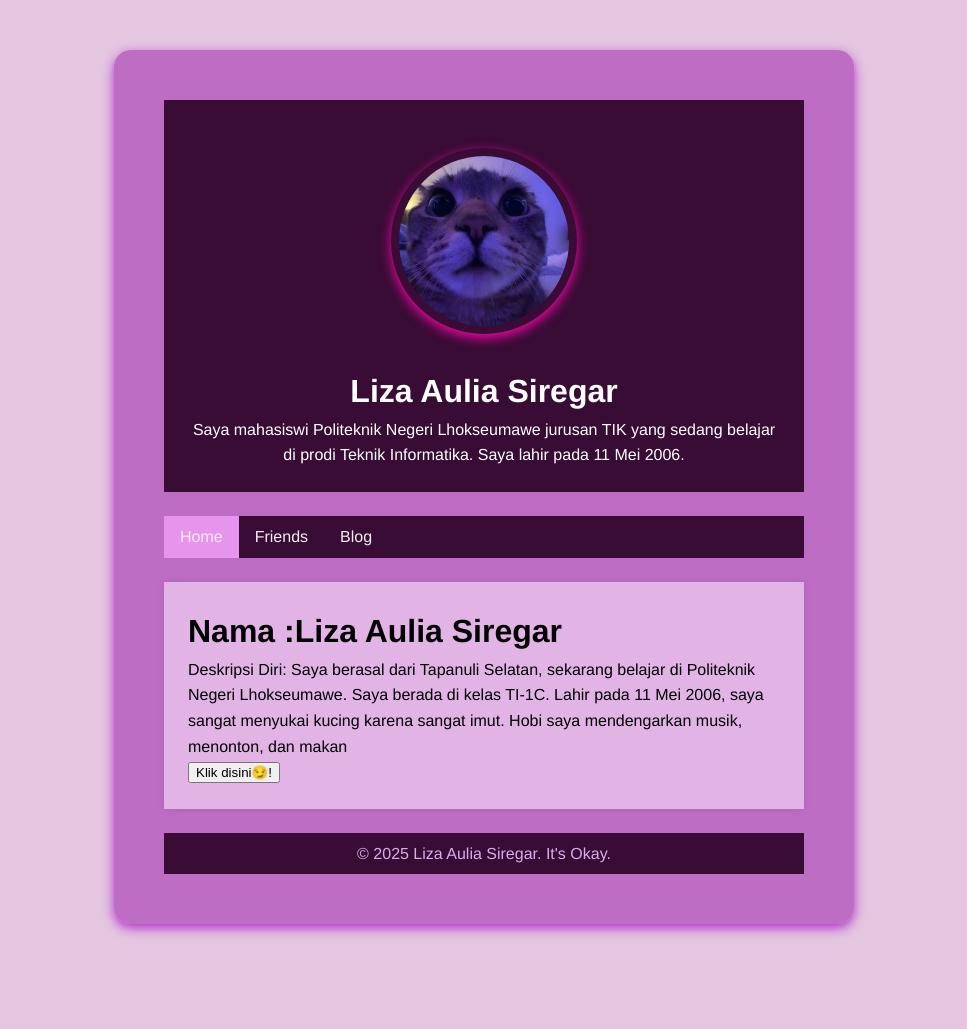
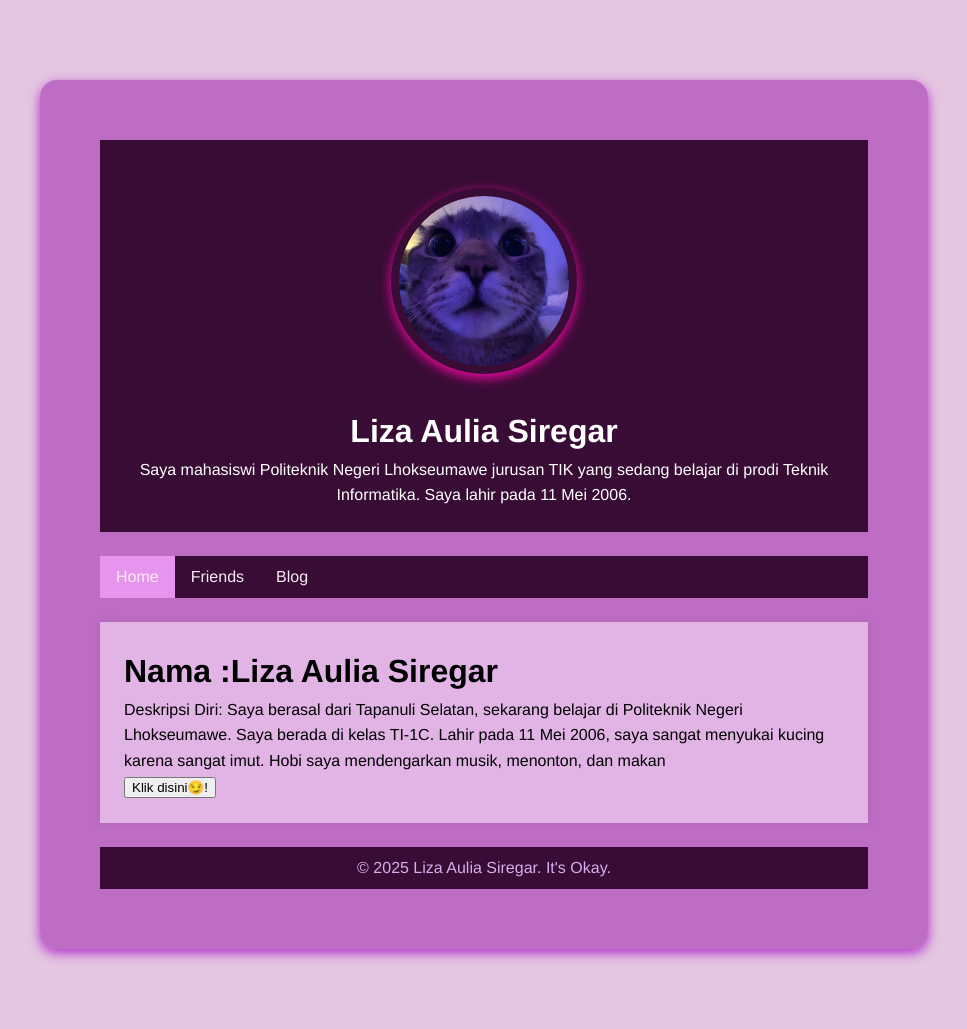
Before and after one commit to lizaauliasiregar/lizaauliasiregar.github.io, a Jekyll site: the page built from index.html, in a window 1280 px wide. Shown: the whole page, without its empty margins (156-1123 px from the left). Built offline with Jekyll 4.4.1, drawn with Linux system fonts in a browser that asks for light colours; before the commit the page ends 974 px from its top, so only the background shows below that.

Commit message:
Update folder

```diff
--- a/_sass/main.scss
+++ b/_sass/main.scss
@@ -56,8 +56,8 @@ nav {
 }
 
 .container {
-    width: 50%; margin: 50px auto; overflow: hidden;
-    padding: 50px;
+    width: 60%; margin: 80px auto; overflow: hidden;
+    padding: 60px;
     border-radius: 17px; background-color: #ae47b8b2;
     box-shadow: 0 4px 12px rgba(175, 39, 202, 0.952);
 
```
Also changed, not shown: 2 other files.
